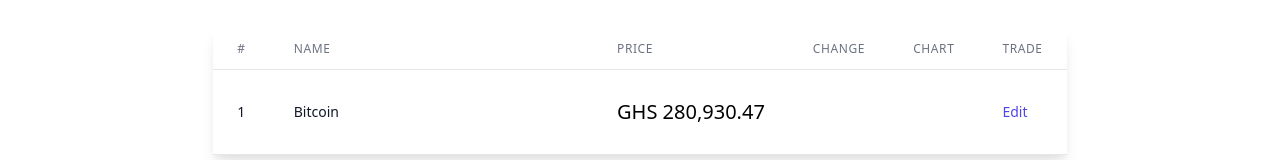
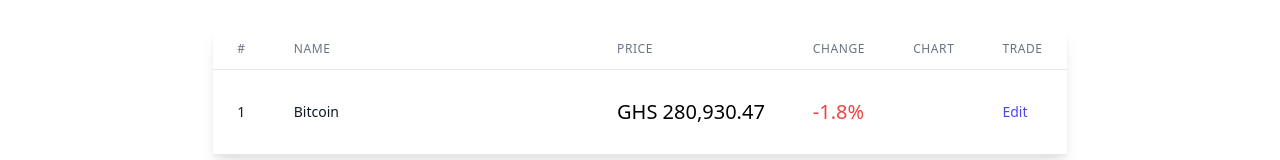
Before and after one commit to Khoby-790/coinbase-clone, a React (Create React App) app: page / in a window 1280 px wide. Shown: the part 771-931 px from the top of the page. Built offline with nearby package versions, Linux system fonts and the light colour scheme.

Commit message:
--- Auto-Git Commit ---

```diff
--- a/src/pages/HomePage/sections/TableRatingSection.jsx
+++ b/src/pages/HomePage/sections/TableRatingSection.jsx
@@ -77,7 +77,7 @@
                       <td className="px-6 py-7 whitespace-nowrap text-xl">
                         GHS 280,930.47
                       </td>
-                      <td className="px-6 py-7 whitespace-nowrap text-sm text-red-500"></td>
+                      <td className="px-6 py-7 whitespace-nowrap text-xl text-red-500">-1.8%</td>
                       <td className="px-6 py-7 whitespace-nowrap text-sm text-gray-500"></td>
                       <td className="px-6 py-7 whitespace-nowrap text-sm font-medium">
                         <a
```
Also changed, not shown: src/components/BtcChart.jsx (added).
